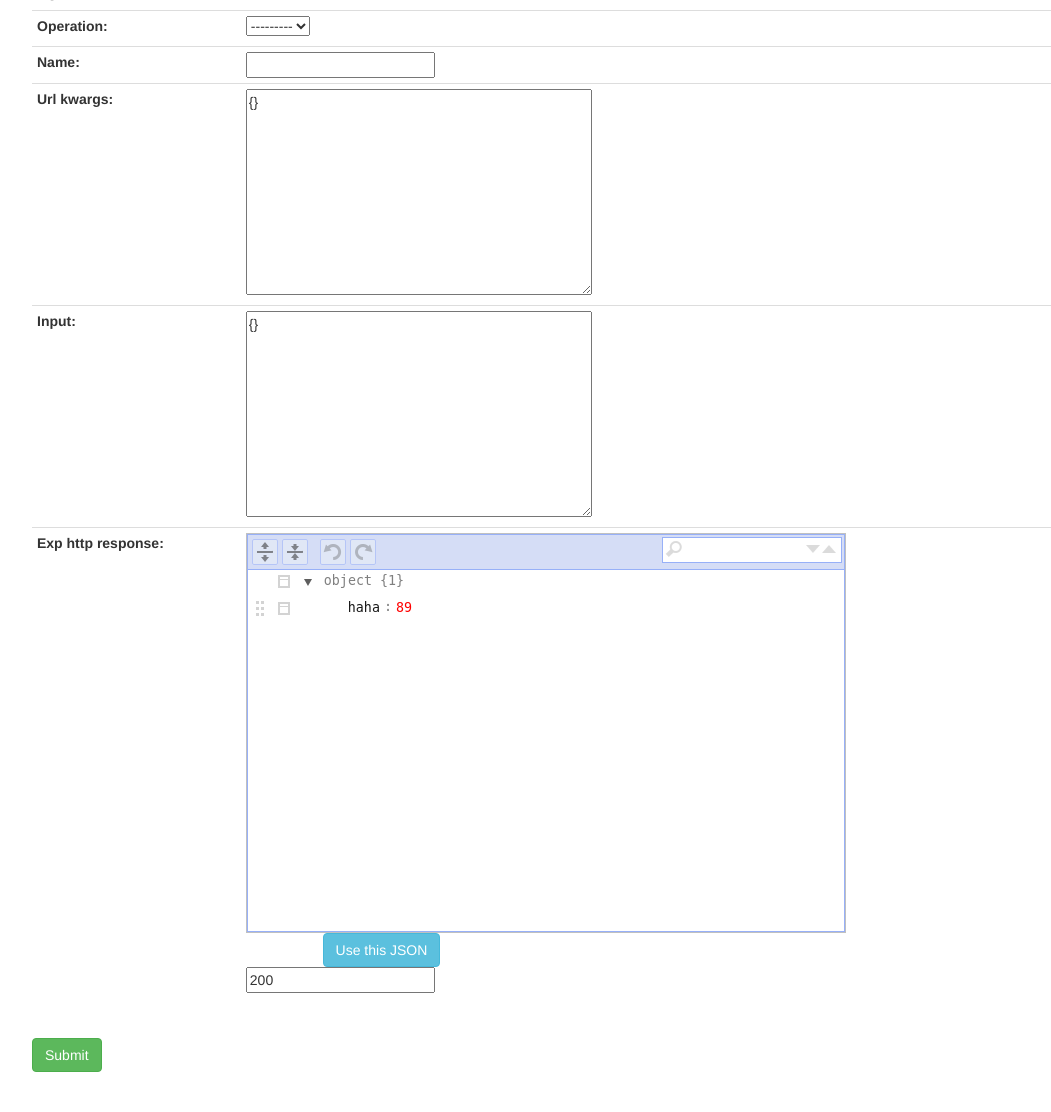
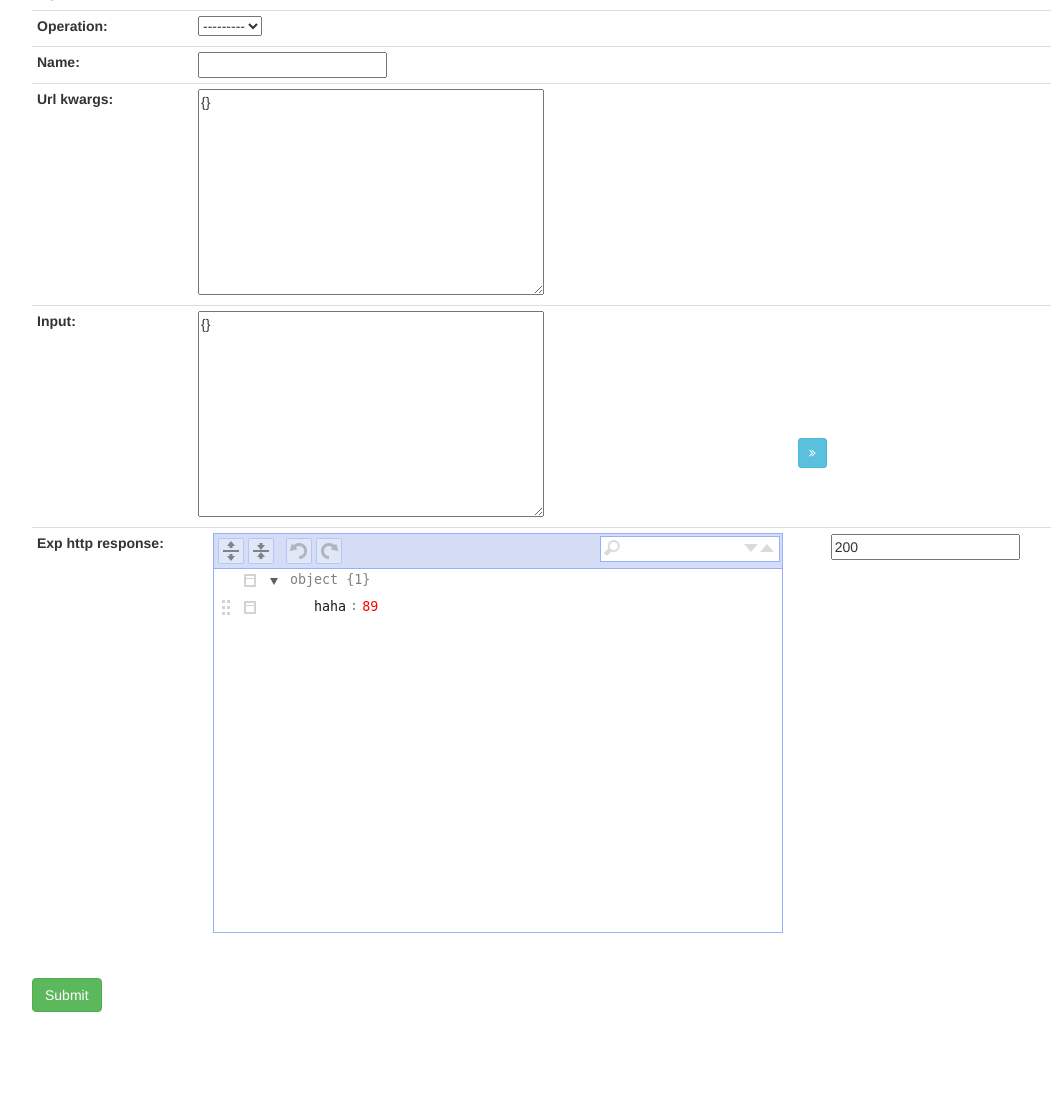
Before and after one commit to harinarayan/litmus, a Django app: template rip/templates/rip/operation_create_form.html in a window 1280 px wide. Shown: the part 150-1262 px from the top of the page, without its empty margins (38-1089 px from the left). After the commit the page ends 1162 px from the top, so only its background shows below. Run offline with Django 3.2, Linux system fonts and the light colour scheme; the template is opened without the code that fills it: values that come from a table or form of the project are taken from there, others are empty; parts of the project's set-up code (start-up, migrations or seed data) failed here and were passed over; some libraries are stand-ins or nearby versions.

Commit message:
json edition positioning

```diff
--- a/rip/templates/rip/operation_create_form.html
+++ b/rip/templates/rip/operation_create_form.html
@@ -17,10 +17,11 @@
 			<td>{{ field.label_tag }}</td>
 			<td>
 				{% if forloop.counter == 5 %}
-				<div id="jsoneditor" style="width: 600px; height: 400px; border:1px solid silver;">
+				<div id="jsoneditor" class="col-md-4" style="width:600px; height:400px; border:0px solid silver;display:inline;">
 				</div>
-				<button id="use-json" class="btn btn-info col-md-offset-1">Use this JSON</button><br>
+				<button id="use-json" class="btn btn-info btn-sm" style="display:inline;position:relative;top:-95px;"><i class="fa fa-angle-double-right"></i></button>
 				{% endif %}
+
 				{{ field }} {{ field.errors }}
 			</td>
 		</tr>
--- a/rip/templates/rip/testcase_create_form.html
+++ b/rip/templates/rip/testcase_create_form.html
@@ -33,9 +33,9 @@
 				{% endif %}
 
 				{% if forloop.counter == 4 %}
-				<div id="jsoneditor" style="width: 600px; height: 400px; border:1px solid silver;">
+				<div id="jsoneditor" class="col-md-4" style="width:600px; height:400px; border:0px solid silver;display:inline;">
 				</div>
-				<button id="use-json" class="btn btn-info col-md-offset-1">Use this JSON <i class="fa fa-angle-double-down"></i></button><br>
+				<button id="use-json" class="btn btn-info btn-sm" style="display:inline;position:relative;top:-95px;"><i class="fa fa-angle-double-right"></i></button>
 				{% endif %}
 
 				{{ field }} {{ field.errors }}
@@ -83,7 +83,7 @@
 <br>
 <br>
 You may
-<a class="btn btn-info btn-xs btn-run-tc" id="{{testcase_id}}" href="/rip/service/{{service_id}}/operation/{{operation_id}}/testcase/{{testcase_id}}/run"> Run this cestcase </a>
+<a class="btn btn-info btn-xs btn-run-tc" id="{{testcase_id}}" href="/rip/service/{{service_id}}/operation/{{operation_id}}/testcase/{{testcase_id}}/run"> Run this testcase </a>
  or
 <a href="/rip/service/{{service_id}}/operation/{{operation_id}}/testcase"> go back to see all testcases</a>
 <br>
```
